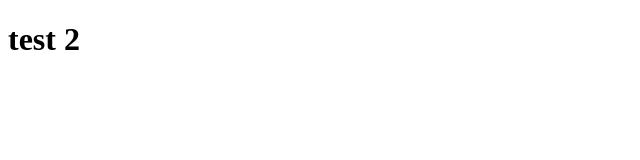
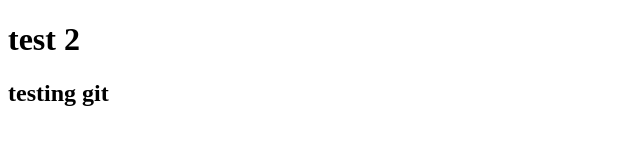
Before and after one commit to fairuzshofi/revou_day1, a plain HTML site: page try1/index.html in a window 1280 px wide. Shown: the whole page, without its empty margins (0-640 px from the left). Drawn offline with Linux system fonts and the light colour scheme.

```diff
--- a/try1/index.html
+++ b/try1/index.html
@@ -5,5 +5,6 @@
     </head>
     <body>
         <h1>test 2</h1>
+        <h2>testing git</h2>
     </body>
 </html>
```
Also changed, not shown: try1/try1/README.md.
